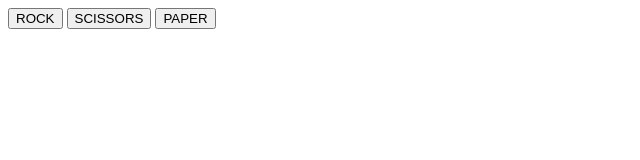
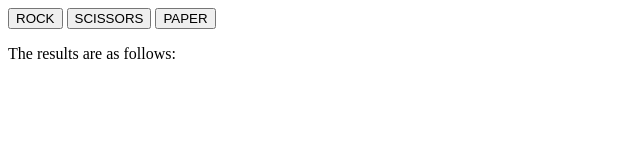
Before and after one commit to jpleonardxyz/rock-paper-scissors, a plain HTML site: page index.html in a window 1280 px wide. Shown: the whole page, without its empty margins (0-640 px from the left). Drawn offline with Linux system fonts and the light colour scheme.

Commit message:
Add div for results in user interface

```diff
--- a/index.html
+++ b/index.html
@@ -13,5 +13,9 @@
         <button id="paper">PAPER</button>
     </div>
 
+    <div id="results">
+        <p>The results are as follows:</p>
+    </div>
+
 </body>
 </html>
```
